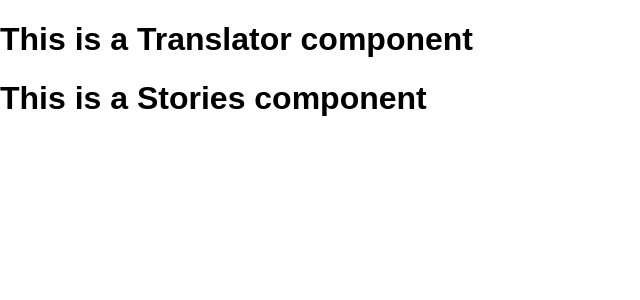
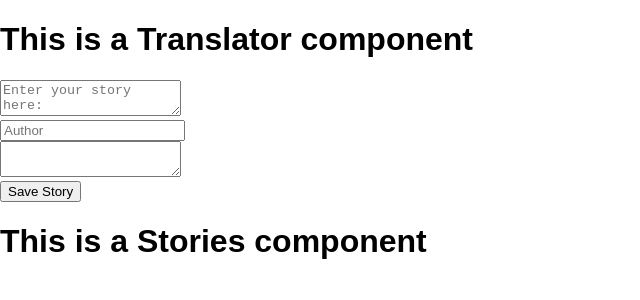
Before and after one commit to annaolsh/emoji-client, a React (Create React App) app: page / in a window 1280 px wide. Shown: the top 300 px of the page, without its empty margins (0-640 px from the left). Built offline with nearby package versions, Linux system fonts and the light colour scheme; the HTML template or start-up script is replaced by a standard one.

Commit message:
persisting story into db

```diff
--- a/src/EmojiTranslatorContainer.js
+++ b/src/EmojiTranslatorContainer.js
@@ -5,14 +5,68 @@ import Stories from './components/Stories';
 export default class EmojiTranslatorContainer extends Component {
   constructor() {
     super()
+    this.state = {
+      originalContent: '',
+      creator: '',
+      translatedContent: '',
+      stories: []
+    }
+  }
+
+  handleTranslate(event) {
+    this.setState({
+      originalContent: event.target.value,
+      translatedContent: event.target.value.toUpperCase()
+    })
+    console.log('from handleTranslate: ', this.state.originalContent);
+  }
+
+  handleCreator(event) {
+    this.setState({
+       creator: event.target.value
+    })
+  }
+
+  handleSubmit(event) {
+    event.preventDefault()
+    fetch('http://localhost:3000/stories', {
+      method: 'POST',
+      headers: {
+        'Accept': 'application/json',
+        'Content-Type': 'application/json'
+      },
+      body: JSON.stringify({story: {
+        original_content: this.state.originalContent,
+        creator: this.state.creator,
+        translated_content: this.state.translatedContent
+      }})
+    })
+      .then(res => res.json())
+      .then(data => console.log(data))
 
   }
 
-  render(){
+  // translate() {
+  //   this.setState({
+  //     translatedContent:
+  //   })
+  // }
+
+
+
+  render() {
     return(
       <div>
-        <Translator />
-        <Stories />
+        <Translator
+          handleTranslate={this.handleTranslate.bind(this)}
+          translatedContent={this.state.translatedContent}
+          handleSubmit={this.handleSubmit.bind(this)}
+          handleCreator={this.handleCreator.bind(this)}
+        />
+        <Stories
+        originalContent={this.state.originalContent}
+        translatedContent={this.state.translatedContent}
+      />
       </div>
     )
   }
--- a/src/components/Translator.js
+++ b/src/components/Translator.js
@@ -1,7 +1,29 @@
 import React from 'react'
 
-export default () => {
+export default (props) => {
   return(
-    <h1>This is a Translator component</h1>
+    <div>
+      <h1>This is a Translator component</h1>
+      <form onSubmit={props.handleSubmit}>
+        <textarea id="original" onChange={props.handleTranslate} placeholder="Enter your story here:"/>
+        <br></br>
+        <input
+          onChange={props.handleCreator}
+          id="creator"
+          type="text"
+          placeholder="Author"
+        />
+        <br></br>
+
+        <textarea
+          id="translated"
+          value={props.translatedContent}
+        />
+          <br></br>
+
+        <input type="submit" value="Save Story"/>
+
+      </form>
+    </div>
   )
 }
```
